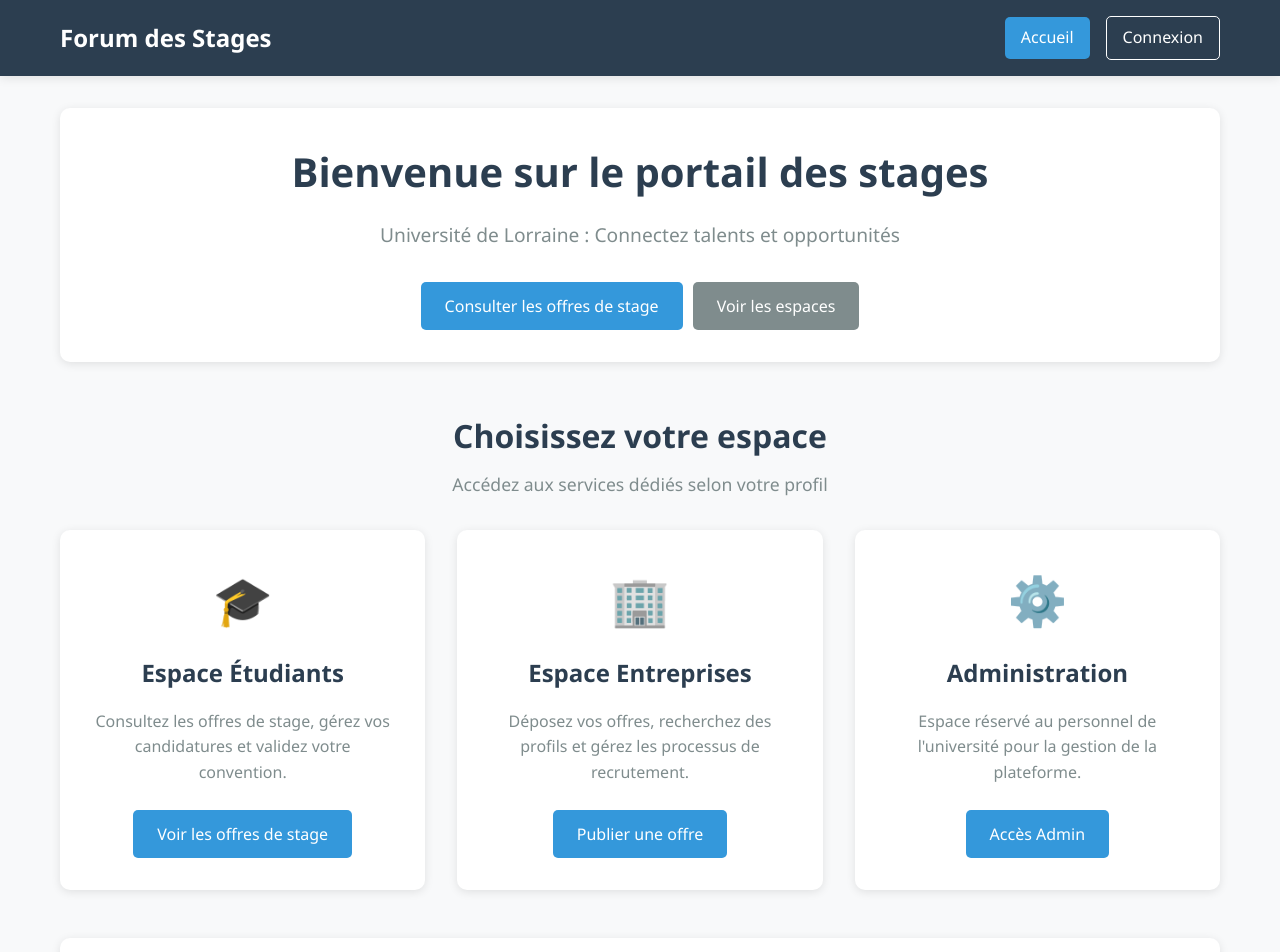
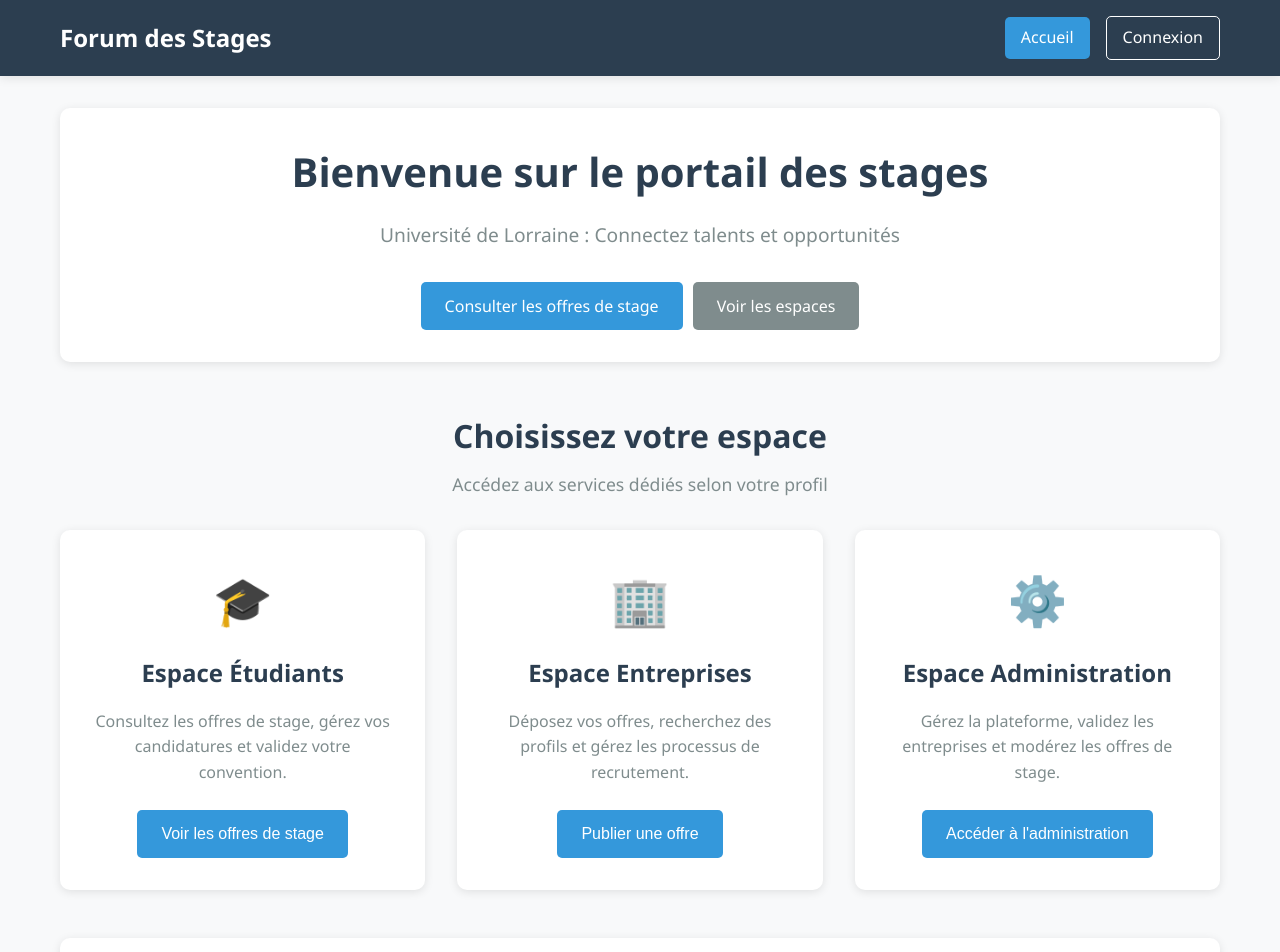
Before and after one commit to ThomasMo54/fst-forum-stages, a React (Vite) app in the folder frontend/: page / in a window 1280 px wide. Shown: the top 952 px of the page. Built offline with nearby package versions, Linux system fonts and the light colour scheme; no server answers.

Commit message:
modification sur homepage

```diff
--- a/frontend/src/main.tsx
+++ b/frontend/src/main.tsx
@@ -1,5 +1,6 @@
 import { StrictMode } from 'react'
 import { createRoot } from 'react-dom/client'
+import './styles/global.css'
 import App from './App.tsx'
 
 createRoot(document.getElementById('root')!).render(
--- a/frontend/src/pages/auth/login/LoginPage.tsx
+++ b/frontend/src/pages/auth/login/LoginPage.tsx
@@ -1,8 +1,9 @@
 import React, { useState, useEffect } from 'react';
 import { useAuth } from '../../../context/AuthContext';
 import { useLocation, useNavigate } from 'react-router-dom';
+import AuthService from '../../../services/auth.service';
+import roles from '../../../constants/user_roles';
 
-import '../../../styles/global.css';
 import './LoginPage.css';
 
 import Header from '../../../components/header/Header';
@@ -29,7 +30,37 @@ const LoginPage: React.FC = () => {
 
     try {
       await login(email, password);
-      navigate(redirectTo, { replace: true })
+
+
+      const currentUser = AuthService.getCurrentUser();
+
+      if (!currentUser) {
+        setError('Erreur lors de la récupération des informations utilisateur.');
+        return;
+      }
+
+
+      if (!Array.isArray(currentUser.roles)) {
+        setError('Format de rôles invalide.');
+        return;
+      }
+
+
+      if (currentUser.roles.includes(roles.STUDENT)) {
+        navigate('/offers', { replace: true });
+        return;
+      }
+      if (currentUser.roles.includes(roles.COMPANY)) {
+        navigate('/company/my-offers', { replace: true });
+        return;
+      }
+      if (currentUser.roles.includes(roles.ADMIN)) {
+        navigate('/', { replace: true });
+        return;
+      }
+
+
+      navigate(redirectTo, { replace: true });
     } catch (err: any) {
       if (err.response && err.response.status === 403) {
         navigate("/register/verify", { state: { email } });
--- a/frontend/src/pages/public/HomePage.tsx
+++ b/frontend/src/pages/public/HomePage.tsx
@@ -1,16 +1,18 @@
 import React from 'react';
-import '../../styles/global.css';
+import { useNavigate } from 'react-router-dom';
 import './HomePage.css';
 import Button from '../../components/button/Button';
 import Header from '../../components/header/Header';
 import Footer from '../../components/footer/Footer';
+import { useAuth } from '../../context/AuthContext';
+import roles from '../../constants/user_roles';
 
 interface DashboardCardProps {
   icon: string;
   title: string;
   description: string;
   buttonText: string;
-  linkTo: string;
+  onClick?: () => void;
   iconColorVar: string;
 }
 
@@ -24,7 +26,7 @@ const DashboardCard: React.FC<DashboardCardProps> = ({
   title,
   description,
   buttonText,
-  linkTo,
+  onClick,
   iconColorVar
 }) => {
   return (
@@ -40,7 +42,7 @@ const DashboardCard: React.FC<DashboardCardProps> = ({
       <p>{description}</p>
 
       <Button
-        to={linkTo}
+        onClick={onClick}
         variant="primary"
         className="card-button-override"
       >
@@ -60,6 +62,48 @@ const StatItem: React.FC<StatItemProps> = ({ number, label }) => {
 };
 
 const HomePage: React.FC = () => {
+  const { isAuthenticated, user } = useAuth();
+  const navigate = useNavigate();
+
+  const handleStudentSpaceClick = () => {
+    if (!isAuthenticated) {
+
+      navigate('/login', { state: { from: '/offers' } });
+    } else if (user?.roles.includes(roles.STUDENT)) {
+
+      navigate('/offers');
+    } else {
+
+      navigate('/login', { state: { from: '/offers' } });
+    }
+  };
+
+  const handleCompanySpaceClick = () => {
+    if (!isAuthenticated) {
+
+      navigate('/login', { state: { from: '/company/my-offers' } });
+    } else if (user?.roles.includes(roles.COMPANY)) {
+
+      navigate('/company/my-offers');
+    } else {
+
+      navigate('/login', { state: { from: '/company/my-offers' } });
+    }
+  };
+
+  const handleAdminSpaceClick = () => {
+    if (!isAuthenticated) {
+
+      navigate('/login', { state: { from: '/' } });
+    } else if (user?.roles.includes(roles.ADMIN)) {
+
+      navigate('/');
+    } else {
+
+      navigate('/login', { state: { from: '/' } });
+    }
+  };
+
   return (
     <div className="home-page">
       <Header />
@@ -106,7 +150,7 @@ const HomePage: React.FC = () => {
               title="Espace Étudiants"
               description="Consultez les offres de stage, gérez vos candidatures et validez votre convention."
               buttonText="Voir les offres de stage"
-              linkTo="/offers"
+              onClick={handleStudentSpaceClick}
               iconColorVar="--secondary-color"
             />
 
@@ -116,18 +160,18 @@ const HomePage: React.FC = () => {
               title="Espace Entreprises"
               description="Déposez vos offres, recherchez des profils et gérez les processus de recrutement."
               buttonText="Publier une offre"
-              linkTo="/offers#new-offer"
+              onClick={handleCompanySpaceClick}
               iconColorVar="--success-color"
             />
 
-            {/* Admin */}
+            {/* Administration */}
             <DashboardCard
               icon="⚙️"
-              title="Administration"
-              description="Espace réservé au personnel de l'université pour la gestion de la plateforme."
-              buttonText="Accès Admin"
-              linkTo="/auth/login?role=admin"
-              iconColorVar="--danger-color"
+              title="Espace Administration"
+              description="Gérez la plateforme, validez les entreprises et modérez les offres de stage."
+              buttonText="Accéder à l'administration"
+              onClick={handleAdminSpaceClick}
+              iconColorVar="--primary-color"
             />
           </section>
 
--- /dev/null
+++ b/frontend/src/vite-env.d.ts
@@ -0,0 +1,6 @@
+/// <reference types="vite/client" />
+
+declare module '*.css' {
+  const content: string;
+  export default content;
+}
```
Also changed, not shown: 1 other file (tests, documents, lock files or other folders).
